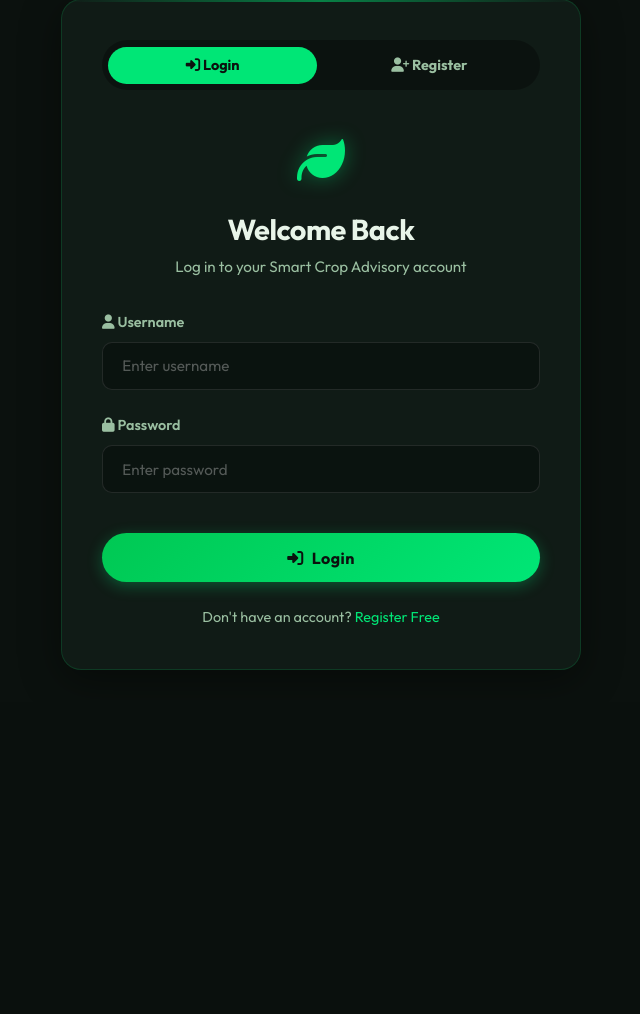
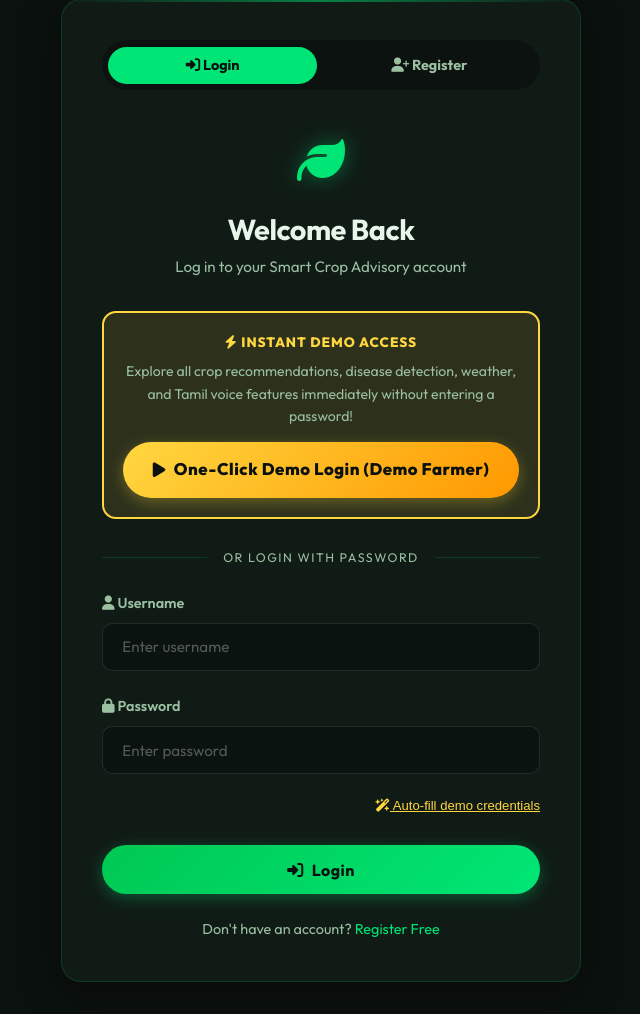
Before and after one commit to devendran6/SMART-CROP-ADVISORY-SYSTEM-, a Flask app: page /login in a window 1280 px wide. Shown: the part 120-1134 px from the top of the page, without its empty margins (319-959 px from the left). Before the commit the page ends 790 px from the top, so only its background shows below. Run offline with Flask 3, Linux system fonts and the light colour scheme.

Commit message:
feat: Add One-Click Demo Login and quick demo access buttons

```diff
--- a/project01/app.py
+++ b/project01/app.py
@@ -286,6 +286,46 @@ def login():
             return redirect(url_for('dashboard'))
     return render_template('login.html', action='login')
 
+@app.route('/demo-login')
+def demo_login():
+    conn = get_db()
+    user = conn.execute('SELECT * FROM users WHERE username=?', ('demo_farmer',)).fetchone()
+    if not user:
+        hashed = generate_password_hash('demo123')
+        conn.execute('''
+            INSERT INTO users (username, password, location, district, contact)
+            VALUES (?, ?, ?, ?, ?)
+        ''', ('demo_farmer', hashed, 'Pollachi', 'Coimbatore', 'demofarmer@smartcrop.in'))
+        conn.commit()
+        user = conn.execute('SELECT * FROM users WHERE username=?', ('demo_farmer',)).fetchone()
+
+        # Seed sample crops for demo farmer
+        conn.execute('''
+            INSERT INTO crops (user_id, crop_name, planted_date, area_size, soil_type, protection_strategy, status, quantity_info)
+            VALUES (?, ?, ?, ?, ?, ?, ?, ?)
+        ''', (user['id'], 'Rice (Paddy)', '2026-08-15', '2.5 Acres', 'Clayey', 'Pseudomonas fluorescens (Organic)', 'Growing', 'Expected 55 quintals'))
+        conn.execute('''
+            INSERT INTO crops (user_id, crop_name, planted_date, area_size, soil_type, protection_strategy, status, quantity_info)
+            VALUES (?, ?, ?, ?, ?, ?, ?, ?)
+        ''', (user['id'], 'Tomato', '2026-07-10', '1.0 Acre', 'Loamy', 'Mancozeb 75WP (Chemical)', 'Harvesting Soon', '45 quintals'))
+        conn.execute('''
+            INSERT INTO crops (user_id, crop_name, planted_date, area_size, soil_type, protection_strategy, status, quantity_info)
+            VALUES (?, ?, ?, ?, ?, ?, ?, ?)
+        ''', (user['id'], 'Groundnut', '2026-09-01', '1.5 Acres', 'Sandy Loam', 'Trichoderma seed treatment', 'Planted', 'Expected 14 quintals'))
+        conn.execute('''
+            INSERT INTO disease_alerts (user_id, district, crop_name, disease_name, severity)
+            VALUES (?, ?, ?, ?, ?)
+        ''', (user['id'], 'Coimbatore', 'Tomato', 'Early Blight', 'Medium'))
+        conn.commit()
+
+    conn.close()
+    session['user_id'] = user['id']
+    session['username'] = user['username']
+    session['location'] = user['location']
+    session['district'] = user['district'] or user['location']
+    flash('Logged in as Demo Farmer (Pollachi, Coimbatore) with 1-click! Feel free to explore all modules.', 'success')
+    return redirect(url_for('dashboard'))
+
 @app.route('/logout')
 def logout():
     session.clear()
--- a/project01/templates/base.html
+++ b/project01/templates/base.html
@@ -29,7 +29,8 @@
                 <a href="{{ url_for('logout') }}" class="btn btn-danger-outline btn-sm">Logout</a>
             </div>
             {% else %}
-            <a href="{{ url_for('login') }}" class="btn btn-primary">Login / Register</a>
+            <a href="{{ url_for('demo_login') }}" class="btn btn-sm" style="background:linear-gradient(135deg,#ffd740,#ff9800);color:#0B110E;font-weight:800"><i class="fa-solid fa-bolt"></i> Demo Login</a>
+            <a href="{{ url_for('login') }}" class="btn btn-primary btn-sm">Login / Register</a>
             {% endif %}
         </div>
     </nav>
--- a/project01/templates/index.html
+++ b/project01/templates/index.html
@@ -8,6 +8,9 @@
         <h1>Smart Crop Advisory<br><span class="text-primary">for Every Farmer</span></h1>
         <p>Intelligent crop recommendations, disease detection, yield prediction, and Tamil voice assistance — all in one platform for small & marginal farmers.</p>
         <div class="hero-buttons">
+            <a href="{{ url_for('demo_login') }}" class="btn btn-lg" style="background:linear-gradient(135deg,#ffd740,#ff9800);color:#0B110E;font-weight:800;box-shadow:0 4px 15px rgba(255,215,64,0.3)">
+                <i class="fa-solid fa-bolt"></i> One-Click Demo Login
+            </a>
             <a href="{{ url_for('register') }}" class="btn btn-primary btn-lg">
                 <i class="fa-solid fa-rocket"></i> Get Started Free
             </a>
--- a/project01/templates/login.html
+++ b/project01/templates/login.html
@@ -37,14 +37,39 @@
                     <h2>Welcome Back</h2>
                     <p>Log in to your Smart Crop Advisory account</p>
                 </div>
+
+                <!-- One-Click Demo Login Banner -->
+                <div style="background:rgba(255,215,64,0.12);border:2px solid var(--warning);border-radius:14px;padding:1.2rem;margin-bottom:1.8rem;text-align:center">
+                    <div style="font-size:0.85rem;font-weight:800;color:var(--warning);letter-spacing:1px;text-transform:uppercase;margin-bottom:0.4rem">
+                        <i class="fa-solid fa-bolt"></i> Instant Demo Access
+                    </div>
+                    <p style="font-size:0.88rem;color:var(--text-muted);margin-bottom:0.9rem">
+                        Explore all crop recommendations, disease detection, weather, and Tamil voice features immediately without entering a password!
+                    </p>
+                    <a href="{{ url_for('demo_login') }}" class="btn btn-block" style="background:linear-gradient(135deg,#ffd740,#ff9800);color:#0B110E;font-weight:800;font-size:1.05rem;box-shadow:0 4px 15px rgba(255,215,64,0.3);margin-top:0">
+                        <i class="fa-solid fa-play"></i> One-Click Demo Login (Demo Farmer)
+                    </a>
+                </div>
+
+                <div style="display:flex;align-items:center;gap:1rem;margin:1.5rem 0;color:var(--text-muted);font-size:0.78rem;text-transform:uppercase;letter-spacing:1.5px">
+                    <div style="flex:1;height:1px;background:var(--glass-border)"></div>
+                    <span>OR LOGIN WITH PASSWORD</span>
+                    <div style="flex:1;height:1px;background:var(--glass-border)"></div>
+                </div>
+
                 <form method="POST" action="{{ url_for('login') }}">
                     <div class="form-group">
                         <label><i class="fa-solid fa-user"></i> Username</label>
-                        <input type="text" name="username" placeholder="Enter username" required>
+                        <input type="text" id="loginUsername" name="username" placeholder="Enter username" required>
                     </div>
                     <div class="form-group">
                         <label><i class="fa-solid fa-lock"></i> Password</label>
-                        <input type="password" name="password" placeholder="Enter password" required>
+                        <input type="password" id="loginPassword" name="password" placeholder="Enter password" required>
+                    </div>
+                    <div style="display:flex;justify-content:flex-end;margin-bottom:1rem">
+                        <button type="button" onclick="fillDemoCredentials()" style="background:none;border:none;color:var(--warning);cursor:pointer;font-size:0.82rem;text-decoration:underline">
+                            <i class="fa-solid fa-wand-magic-sparkles"></i> Auto-fill demo credentials
+                        </button>
                     </div>
                     <button type="submit" class="btn btn-primary btn-block">
                         <i class="fa-solid fa-sign-in-alt"></i> Login
@@ -104,6 +129,10 @@ function showTab(tab) {
     document.getElementById('registerPane').style.display = tab==='register' ? 'block' : 'none';
     document.querySelectorAll('.auth-tab').forEach((t,i)=> t.classList.toggle('active', (i===0&&tab==='login')||(i===1&&tab==='register')));
 }
+function fillDemoCredentials() {
+    document.getElementById('loginUsername').value = 'demo_farmer';
+    document.getElementById('loginPassword').value = 'demo123';
+}
 </script>
 </body>
 </html>
```
Also changed, not shown: README.md, project01/database.db.
